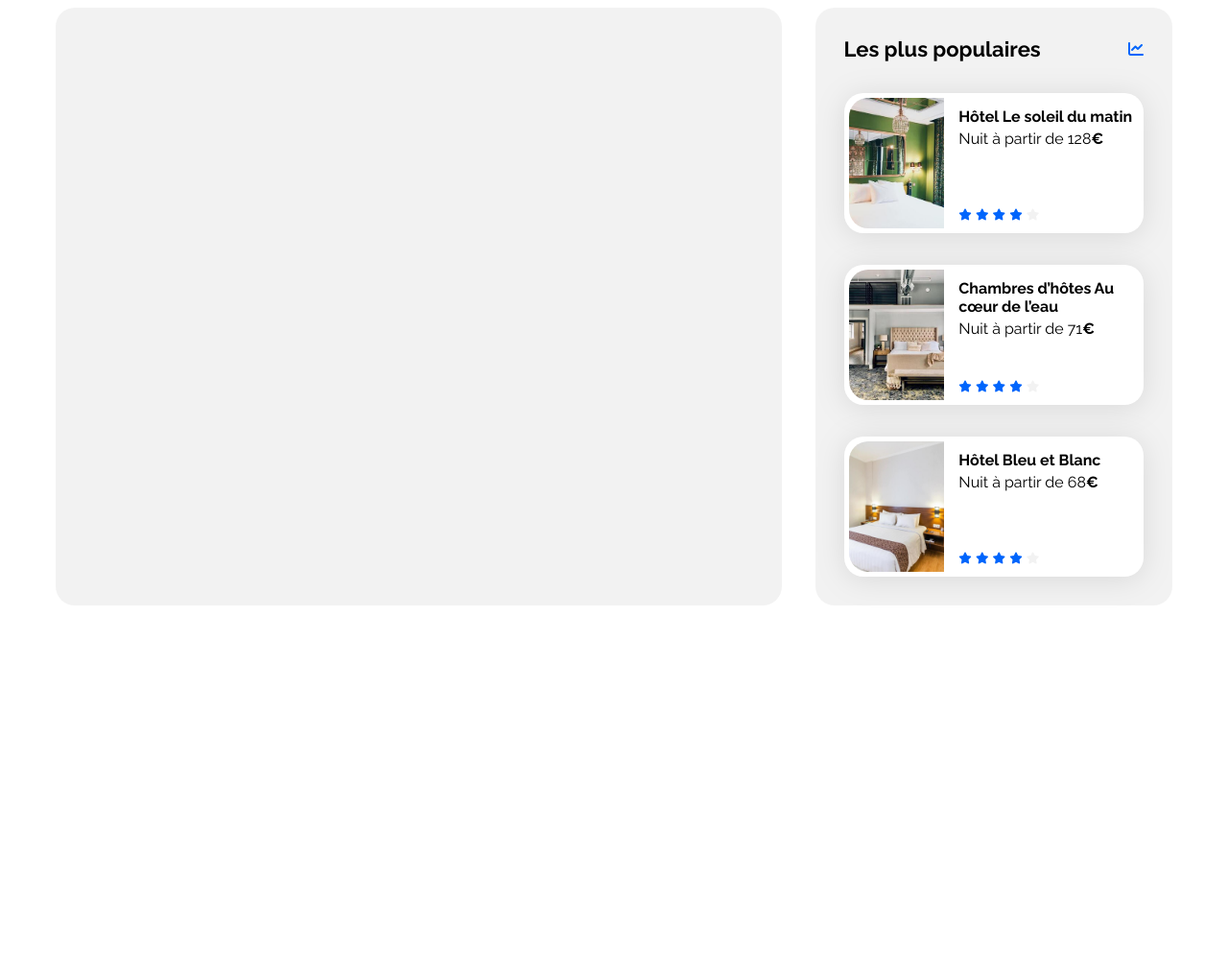
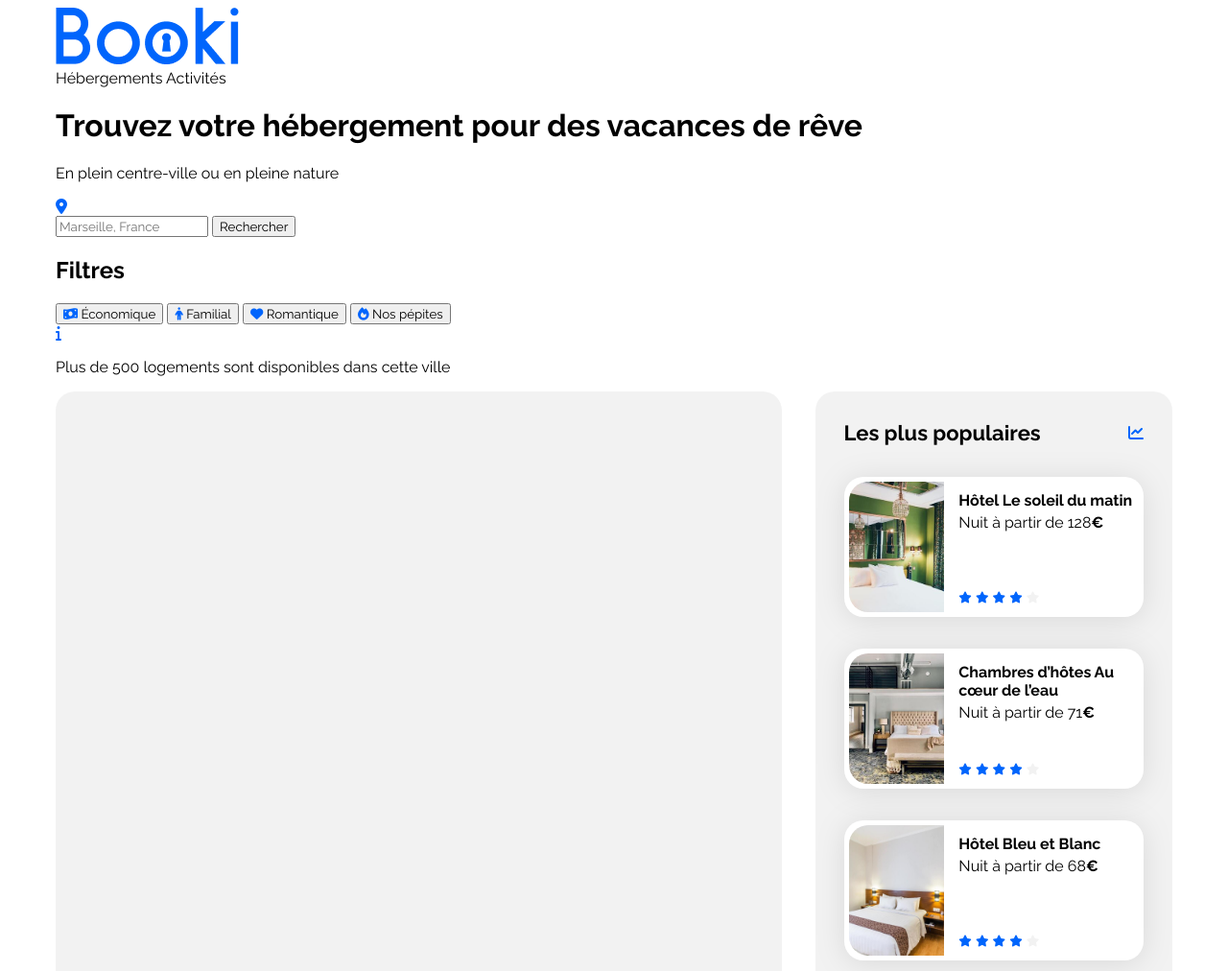
Before and after one commit to Mahlst/OC_P2, a plain HTML site: page index.html in a window 1280 px wide. Shown: the top 1012 px of the page at 96% size. Before the commit the page ends 800 px from the top, so only its background shows below. Drawn offline with Linux system fonts and the light colour scheme.

Commit message:
Ajout du de la partie header

```diff
--- a/index.html
+++ b/index.html
@@ -16,13 +16,60 @@
     <body>
         <div class="main-container">
 
-            <header></header>
+            <header>
+                <div class="header-container">
+                    <img class="logo" src="/images/logo/Booki.png" alt="Logo du site Booki">
+                    <nav class="navbar">
+                        <a class="navbar-link" href="#">Hébergements</a></li>
+                        <a class="navbar-link" href="#">Activités</a></li>
+                    </nav>
+                </div>
+            </header>
 
             <main>
+                <div class="search-container">
+                    <div class="search-description">
+                        <h1>Trouvez votre hébergement pour des vacances de rêve</h1>
+                        <p>En plein centre-ville ou en pleine nature</p>
+                    </div>
+
+                    <form class="search-form" method="get" action="#">
+                        <div class="search-form-icon"><i class="fa-solid fa-location-dot"></i></div>
+                        <input class="search-form-input" type="text" placeholder="Marseille, France">
+                        <button class="search-form-button pointer">Rechercher</button>
+                    </form>
+
+                    <div class="search-filters">
+                        <h2>Filtres</h2>
+                        <button class="search-button pointer">
+                            <i class="fa-solid fa-money-bill-wave"></i>
+                            Économique
+                        </button>
+                        <button class="search-button pointer">
+                            <i class="fa-solid fa-person"></i>
+                            Familial
+                        </button>
+                        <button class="search-button pointer">
+                            <i class="fa-solid fa-heart"></i>
+                            Romantique
+                        </button>
+                        <button class="search-button pointer">
+                            <i class="fa-solid fa-fire"></i>
+                            Nos pépites
+                        </button>
+                    </div>
+
+                    <div class="search-info">
+                        <i class="fa-solid fa-info"></i>
+                        <p>Plus de 500 logements sont disponibles dans cette ville</p>
+                    </div>
+                </div>
+
                 <div class="hebergements-and-populaires">
                     <section class="hebergements">
 
                     </section>
+
                     <section class="populaires">
                         <div class="populaires-title">
                             <h2 class="section-title">Les plus populaires</h2>
```
